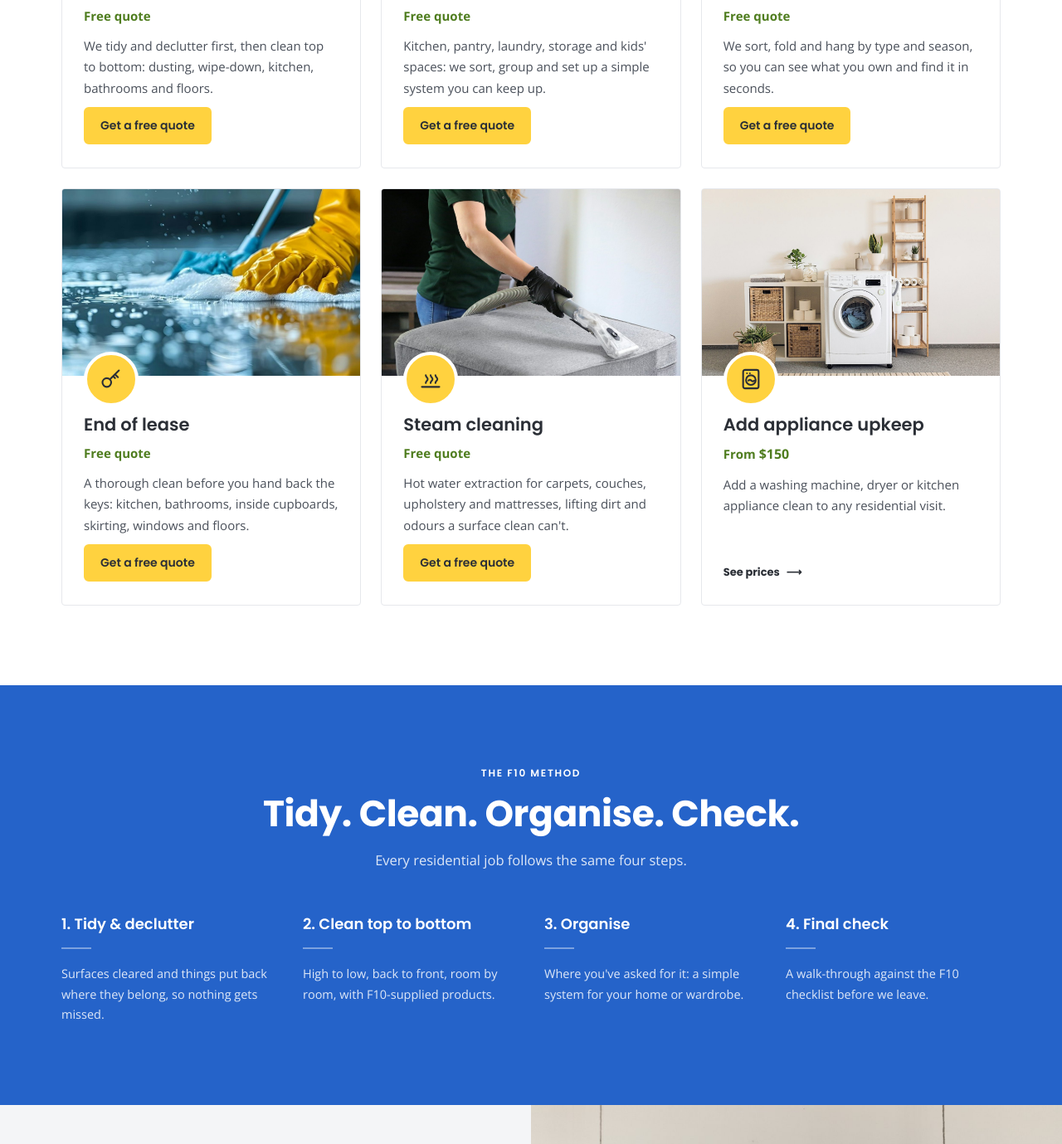
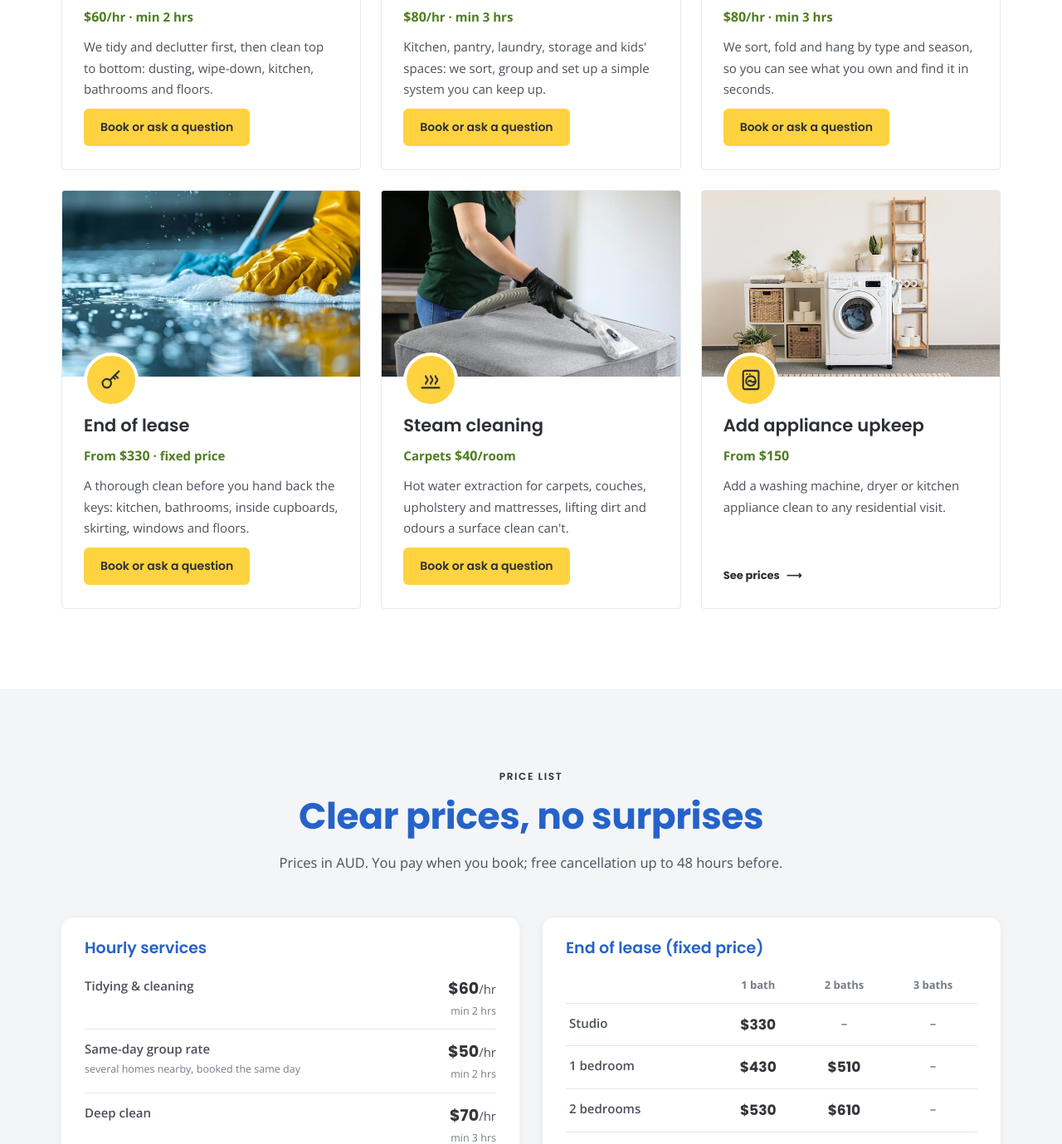
Before and after one commit to f10-detailing/f10-detailing-site, a plain HTML site: page residential.html in a window 1280 px wide. Shown: the part 1421-2800 px from the top of the page at 83% size. Drawn offline with nearby package versions, Linux system fonts and the light colour scheme.

Commit message:
Residential price list: hourly rates, end of lease grid, extras, 48h cancellation FAQ
Co-Authored-By: Claude Opus 5.5 <noreply@anthropic.com>

```diff
--- a/residential.html
+++ b/residential.html
@@ -53,7 +53,7 @@
       <h1>Your home, cleaned and organised the F10 way.</h1>
       <p class="lead">A curated method that combines tidying, cleaning and organising, so your home doesn't just look clean for a day, it stays easy to live in.</p>
       <div class="hero-cta">
-        <button type="button" class="btn quote-btn" data-service="">Get a free quote</button>
+        <button type="button" class="btn quote-btn" data-service="">Book or ask a question</button>
         <a class="call-link" href="tel:+61420264998"><svg viewBox="0 0 24 24" fill="none" stroke="currentColor" stroke-width="1.8" stroke-linecap="round" stroke-linejoin="round" aria-hidden="true"><path d="M22 16.9v3a2 2 0 0 1-2.2 2 19.8 19.8 0 0 1-8.6-3.1 19.5 19.5 0 0 1-6-6A19.8 19.8 0 0 1 2.1 4.2 2 2 0 0 1 4.1 2h3a2 2 0 0 1 2 1.7c.1.9.4 1.8.7 2.7a2 2 0 0 1-.5 2.1L8 9.8a16 16 0 0 0 6 6l1.3-1.3a2 2 0 0 1 2.1-.4c.9.3 1.8.6 2.7.7a2 2 0 0 1 1.7 2z"/></svg>0420 264 998</a>
       </div>
     </div>
@@ -65,7 +65,7 @@
     <div class="sec-head center">
       <div class="kicker">Residential services</div>
       <h2>Choose what your home needs</h2>
-      <p>Book one service or combine them. Every job is quoted for free before we start.</p>
+      <p>Book one service or combine them. <a href="#prices">See the full price list</a>.</p>
     </div>
     <div class="svc-cards">
       <article class="svc-card">
@@ -73,9 +73,9 @@
         <div class="body">
           <span class="ic-y"><svg viewBox="0 0 24 24" fill="none" stroke="currentColor" stroke-width="1.8" stroke-linecap="round" stroke-linejoin="round" aria-hidden="true"><path d="M12 3l1.8 4.7L18.5 9.5l-4.7 1.8L12 16l-1.8-4.7L5.5 9.5l4.7-1.8z"/><path d="M19 15l.8 2 2 .8-2 .8-.8 2-.8-2-2-.8 2-.8z"/></svg></span>
           <h3>Tidying &amp; cleaning</h3>
-          <p class="from">Free quote</p>
+          <p class="from"><b>$60</b>/hr · min 2 hrs</p>
           <p>We tidy and declutter first, then clean top to bottom: dusting, wipe-down, kitchen, bathrooms and floors.</p>
-          <button type="button" class="btn quote-btn" data-service="Tidying & cleaning">Get a free quote</button>
+          <button type="button" class="btn quote-btn" data-service="Tidying & cleaning">Book or ask a question</button>
         </div>
       </article>
       <article class="svc-card" id="organising">
@@ -83,9 +83,9 @@
         <div class="body">
           <span class="ic-y"><svg viewBox="0 0 24 24" fill="none" stroke="currentColor" stroke-width="1.8" stroke-linecap="round" stroke-linejoin="round" aria-hidden="true"><path d="M3 7l9-4 9 4-9 4z"/><path d="M3 7v10l9 4 9-4V7"/><path d="M12 11v10"/></svg></span>
           <h3>Home organiser</h3>
-          <p class="from">Free quote</p>
+          <p class="from"><b>$80</b>/hr · min 3 hrs</p>
           <p>Kitchen, pantry, laundry, storage and kids' spaces: we sort, group and set up a simple system you can keep up.</p>
-          <button type="button" class="btn quote-btn" data-service="Home organiser">Get a free quote</button>
+          <button type="button" class="btn quote-btn" data-service="Home organiser">Book or ask a question</button>
         </div>
       </article>
       <article class="svc-card">
@@ -93,9 +93,9 @@
         <div class="body">
           <span class="ic-y"><svg viewBox="0 0 24 24" fill="none" stroke="currentColor" stroke-width="1.8" stroke-linecap="round" stroke-linejoin="round" aria-hidden="true"><path d="M12 7a2 2 0 1 1 2-2c0 1-2 1.5-2 3"/><path d="M12 8 3 15a1.3 1.3 0 0 0 .8 2.3h16.4A1.3 1.3 0 0 0 21 15z"/></svg></span>
           <h3>Wardrobe organiser</h3>
-          <p class="from">Free quote</p>
+          <p class="from"><b>$80</b>/hr · min 3 hrs</p>
           <p>We sort, fold and hang by type and season, so you can see what you own and find it in seconds.</p>
-          <button type="button" class="btn quote-btn" data-service="Wardrobe organiser">Get a free quote</button>
+          <button type="button" class="btn quote-btn" data-service="Wardrobe organiser">Book or ask a question</button>
         </div>
       </article>
       <article class="svc-card">
@@ -103,9 +103,9 @@
         <div class="body">
           <span class="ic-y"><svg viewBox="0 0 24 24" fill="none" stroke="currentColor" stroke-width="1.8" stroke-linecap="round" stroke-linejoin="round" aria-hidden="true"><circle cx="7.5" cy="15.5" r="4.5"/><path d="M10.7 12.3 20 3M16 7l3 3M14 9l2 2"/></svg></span>
           <h3>End of lease</h3>
-          <p class="from">Free quote</p>
+          <p class="from">From <b>$330</b> · fixed price</p>
           <p>A thorough clean before you hand back the keys: kitchen, bathrooms, inside cupboards, skirting, windows and floors.</p>
-          <button type="button" class="btn quote-btn" data-service="End of lease">Get a free quote</button>
+          <button type="button" class="btn quote-btn" data-service="End of lease">Book or ask a question</button>
         </div>
       </article>
       <article class="svc-card">
@@ -113,9 +113,9 @@
         <div class="body">
           <span class="ic-y"><svg viewBox="0 0 24 24" fill="none" stroke="currentColor" stroke-width="1.8" stroke-linecap="round" stroke-linejoin="round" aria-hidden="true"><path d="M3 20h18"/><path d="M7 16c0-2 2-2 2-4s-2-2-2-4M12 16c0-2 2-2 2-4s-2-2-2-4M17 16c0-2 2-2 2-4s-2-2-2-4"/></svg></span>
           <h3>Steam cleaning</h3>
-          <p class="from">Free quote</p>
+          <p class="from">Carpets <b>$40</b>/room</p>
           <p>Hot water extraction for carpets, couches, upholstery and mattresses, lifting dirt and odours a surface clean can't.</p>
-          <button type="button" class="btn quote-btn" data-service="Steam cleaning">Get a free quote</button>
+          <button type="button" class="btn quote-btn" data-service="Steam cleaning">Book or ask a question</button>
         </div>
       </article>
       <article class="svc-card">
@@ -132,6 +132,46 @@
   </div>
 </section>
 
+<section class="alt" id="prices">
+  <div class="wrap">
+    <div class="sec-head center">
+      <div class="kicker">Price list</div>
+      <h2>Clear prices, no surprises</h2>
+      <p>Prices in AUD. You pay when you book; free cancellation up to 48 hours before.</p>
+    </div>
+    <div class="price-lists">
+      <div class="plist">
+        <h3>Hourly services</h3>
+        <table>
+          <tr><th>Tidying &amp; cleaning</th><td><b>$60</b>/hr<small>min 2 hrs</small></td></tr>
+          <tr><th>Same-day group rate<small>several homes nearby, booked the same day</small></th><td><b>$50</b>/hr<small>min 2 hrs</small></td></tr>
+          <tr><th>Deep clean</th><td><b>$70</b>/hr<small>min 3 hrs</small></td></tr>
+          <tr><th>Home organiser</th><td><b>$80</b>/hr<small>min 3 hrs</small></td></tr>
+          <tr><th>Wardrobe organiser</th><td><b>$80</b>/hr<small>min 3 hrs</small></td></tr>
+        </table>
+        <h3>Steam cleaning &amp; extras</h3>
+        <table>
+          <tr><th>Carpet steam cleaning</th><td><b>$40</b>/room<small>min 3 rooms</small></td></tr>
+          <tr><th>Mattresses &amp; upholstery</th><td>Quote</td></tr>
+          <tr><th>Cleaning products supplied<small>otherwise we use yours</small></th><td><b>+$20</b><small>per visit</small></td></tr>
+        </table>
+      </div>
+      <div class="plist">
+        <h3>End of lease (fixed price)</h3>
+        <table class="grid">
+          <tr><th></th><td>1 bath</td><td>2 baths</td><td>3 baths</td></tr>
+          <tr><th>Studio</th><td><b>$330</b></td><td>–</td><td>–</td></tr>
+          <tr><th>1 bedroom</th><td><b>$430</b></td><td><b>$510</b></td><td>–</td></tr>
+          <tr><th>2 bedrooms</th><td><b>$530</b></td><td><b>$610</b></td><td>–</td></tr>
+          <tr><th>3 bedrooms</th><td><b>$630</b></td><td><b>$710</b></td><td><b>$790</b></td></tr>
+          <tr><th>4 bedrooms</th><td><b>$730</b></td><td><b>$810</b></td><td><b>$890</b></td></tr>
+        </table>
+        <p class="small">Includes products and equipment: kitchen and oven, bathrooms, inside cupboards, skirting, internal windows and floors. Carpet steam cleaning +$40 per room. 5+ bedrooms, two-storey homes or very heavy cleans: we'll quote.</p>
+      </div>
+    </div>
+  </div>
+</section>
+
 <section class="band-blue">
   <div class="wrap">
     <div class="sec-head center">
@@ -141,7 +181,7 @@
     </div>
     <ol class="step4">
       <li><h3>Tidy &amp; declutter</h3><hr><p>Surfaces cleared and things put back where they belong, so nothing gets missed.</p></li>
-      <li><h3>Clean top to bottom</h3><hr><p>High to low, back to front, room by room, with F10-supplied products.</p></li>
+      <li><h3>Clean top to bottom</h3><hr><p>High to low, back to front, room by room, with your products or ours.</p></li>
       <li><h3>Organise</h3><hr><p>Where you've asked for it: a simple system for your home or wardrobe.</p></li>
       <li><h3>Final check</h3><hr><p>A walk-through against the F10 checklist before we leave.</p></li>
     </ol>
@@ -157,10 +197,10 @@
     <ul class="checks">
       <li>Uniformed &amp; identifiable</li>
       <li>$5M public liability</li>
-      <li>Free quote first</li>
+      <li>Clear, upfront prices</li>
       <li>Final walk-through</li>
     </ul>
-    <button type="button" class="btn quote-btn" data-service="">Get a free quote</button>
+    <button type="button" class="btn quote-btn" data-service="">Book or ask a question</button>
   </div>
 </section>
 
@@ -171,9 +211,10 @@
       <h2>Common questions</h2>
     </div>
     <div class="faq">
-      <details><summary>How is the price worked out?</summary><p>Residential jobs depend on the size of the home and what you need, so we give you a free quote first, usually after a quick chat and a few photos. Appliance upkeep has fixed prices.</p></details>
+      <details><summary>How is the price worked out?</summary><p>Cleaning and organising are charged by the hour (see the <a href="#prices">price list</a>), and end of lease is a fixed price by bedrooms and bathrooms. Tell us about your home and we'll confirm the hours before you book.</p></details>
+      <details><summary>When do I pay, and what if I need to cancel?</summary><p>You pay when you book, by card through a secure link. Cancel or reschedule free up to 48 hours before your booking. Inside 48 hours, 30% is kept to cover the cleaner's time set aside for you, and the rest is refunded.</p></details>
       <details><summary>Do I need to be home?</summary><p>It's best if you're home at the start and for the final walk-through. If you can't be, tell us how we'll get in and we'll confirm it with you before the day.</p></details>
-      <details><summary>Do you bring your own products and equipment?</summary><p>Yes. The F10 team brings the equipment and F10-supplied products. If you'd like us to use a particular product in your home, just let us know.</p></details>
+      <details><summary>Do you bring your own products and equipment?</summary><p>We always bring the equipment. For products, we can use yours, or bring ours for $20 per visit. End of lease includes products.</p></details>
       <details><summary>Will an end of lease clean get my bond back?</summary><p>We clean thoroughly to a standard checklist, but the bond decision is your agent's or landlord's. If they raise anything we missed from what we agreed, call us.</p></details>
       <details><summary>Are you insured?</summary><p>Yes. Every F10 job is covered by $5M public liability insurance.</p></details>
     </div>
@@ -219,10 +260,10 @@
 <dialog class="quote-dialog" id="res-quote" aria-labelledby="rq-title">
   <form class="form" data-enquiry data-dialog>
     <div class="wide dlg-head">
-      <h2 id="rq-title">Get a free quote</h2>
+      <h2 id="rq-title">Tell us about your home</h2>
       <button type="button" class="dlg-close" aria-label="Close" data-close>×</button>
     </div>
-    <p class="wide small" style="margin-top:-6px">Tell us about the job and we'll come back with a price. No obligation.</p>
+    <p class="wide small" style="margin-top:-6px">Tell us about the job and we'll confirm the hours and price before you pay. No obligation.</p>
     <label class="wide">Service
       <select name="sector" required>
         <option value="">Choose a service…</option>
--- a/style.css
+++ b/style.css
@@ -374,3 +374,19 @@ footer.site{background:var(--dark);color:var(--on-dark-dim);padding:64px 0 28px;
 .dlg-head{display:flex;justify-content:space-between;align-items:center;}
 .dlg-head h2{font-size:26px;}
 .dlg-close{border:0;background:var(--paper);width:40px;height:40px;border-radius:50%;font-size:24px;line-height:1;cursor:pointer;color:var(--ink);}
+/* Residential price list */
+.price-lists{display:grid;grid-template-columns:1fr 1fr;gap:28px;align-items:start;}
+.plist{background:#fff;border-radius:14px;padding:26px 28px;box-shadow:0 2px 12px rgba(0,0,0,.05);}
+.plist h3{font-size:19px;color:var(--blue);margin:0 0 10px;}
+.plist table+h3{margin-top:26px;}
+.plist table{width:100%;border-collapse:collapse;font-size:15px;}
+.plist th,.plist td{padding:11px 0;border-bottom:1px solid #e6e8ec;text-align:left;vertical-align:top;font-weight:600;}
+.plist td{text-align:right;white-space:nowrap;font-weight:500;}
+.plist td b{font-family:'Poppins',sans-serif;font-size:19px;color:var(--dark);}
+.plist small{display:block;font-size:12.5px;font-weight:500;color:var(--muted);}
+.plist .grid td,.plist .grid th{text-align:center;padding:11px 4px;}
+.plist .grid th{text-align:left;}
+.plist .grid tr:first-child td{font-size:13px;font-weight:700;color:var(--muted);}
+.plist .grid td b{font-size:17px;}
+.plist p.small{margin-top:14px;font-size:13.5px;color:var(--muted);}
+@media (max-width:820px){.price-lists{grid-template-columns:1fr;}.plist{padding:20px 16px;}}
```
Also changed, not shown: index.html (+2 -2 lines).
